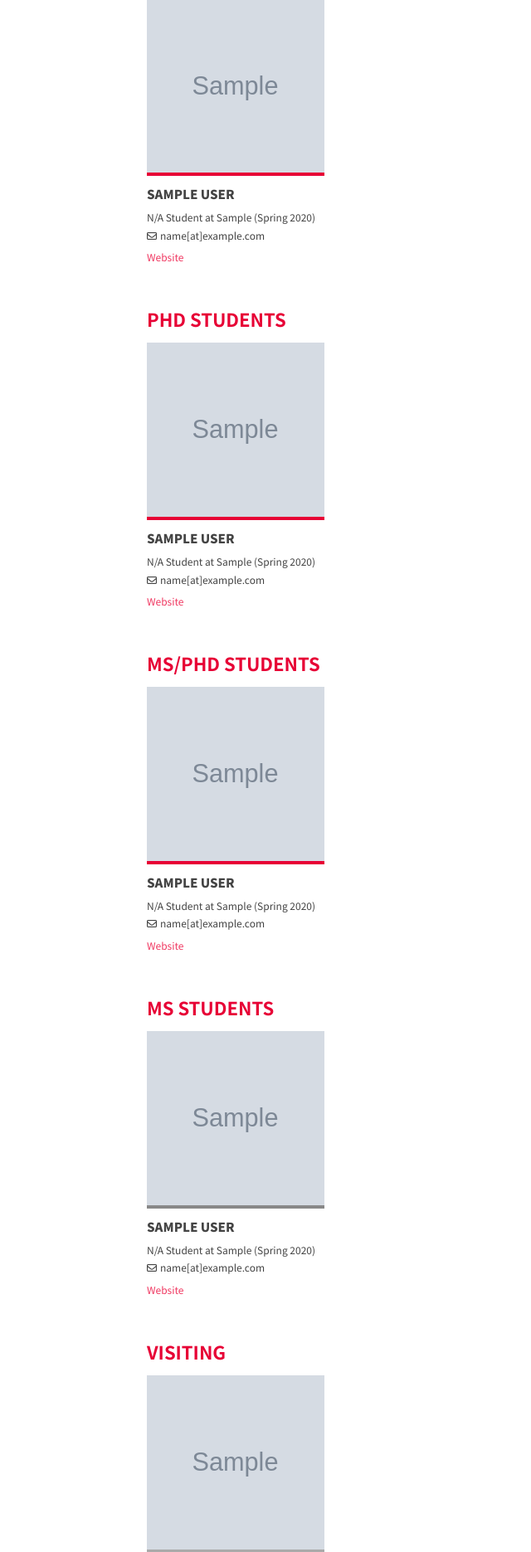
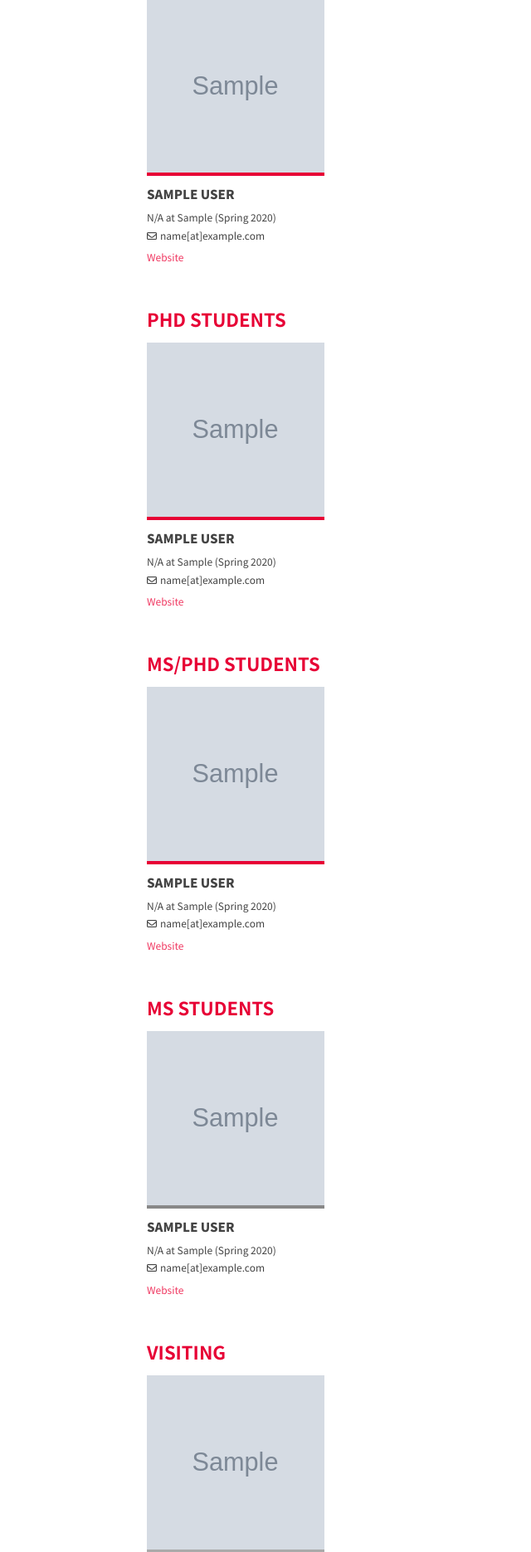
Before and after one commit to osilab-kaist/osi.kaist.ac.kr, a Django app: template core/templates/core/students.html in a window 1280 px wide. Shown: the part 415-2286 px from the top of the page at 83% size, without its empty margins (0-640 px from the left). Run offline with Django 3.2, Linux system fonts and the light colour scheme; the template is opened without the code that fills it: values that come from a table or form of the project are taken from there, others are empty; tables that the repository leaves empty hold one stand-in row (values such as "Sample post"); grey boxes marked "Sample" are stand-in pictures; some libraries are stand-ins or nearby versions.

Commit message:
[Minor] Remove student from title in students page
I.e., MS Student at KAIST AI >> MS at KAIST AI

```diff
--- a/core/templates/core/students.html
+++ b/core/templates/core/students.html
@@ -20,7 +20,7 @@
               <img src="{{ student.profile_image.url }}" alt="..." class="student-image">
               <div class="student-info">
                 <div class="student-name">{{ student.name }}</div>
-                <div class="student-title">{{ student.course_shorthand }} Student at {{ student.department }}
+                <div class="student-title">{{ student.course_shorthand }} at {{ student.department }}
                   ({{ student.entry_semester }})
                 </div>
                 <div class="student-email">
@@ -42,7 +42,7 @@
             <img src="{{ student.profile_image.url }}" alt="..." class="student-image">
             <div class="student-info">
               <div class="student-name">{{ student.name }}</div>
-              <div class="student-title">{{ student.course_shorthand }} Student at {{ student.department }}
+              <div class="student-title">{{ student.course_shorthand }} at {{ student.department }}
                 ({{ student.entry_semester }})
               </div>
               <div class="student-email">
@@ -63,7 +63,7 @@
             <img src="{{ student.profile_image.url }}" alt="..." class="student-image">
             <div class="student-info">
               <div class="student-name">{{ student.name }}</div>
-              <div class="student-title">{{ student.course_shorthand }} Student at {{ student.department }}
+              <div class="student-title">{{ student.course_shorthand }} at {{ student.department }}
                 ({{ student.entry_semester }})
               </div>
               <div class="student-email">
@@ -84,7 +84,7 @@
             <img src="{{ student.profile_image.url }}" alt="..." class="student-image">
             <div class="student-info">
               <div class="student-name">{{ student.name }}</div>
-              <div class="student-title">{{ student.course_shorthand }} Student at {{ student.department }}
+              <div class="student-title">{{ student.course_shorthand }} at {{ student.department }}
                 ({{ student.entry_semester }})
               </div>
               <div class="student-email">
```
